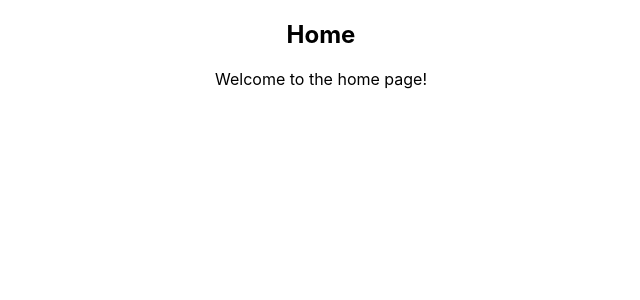
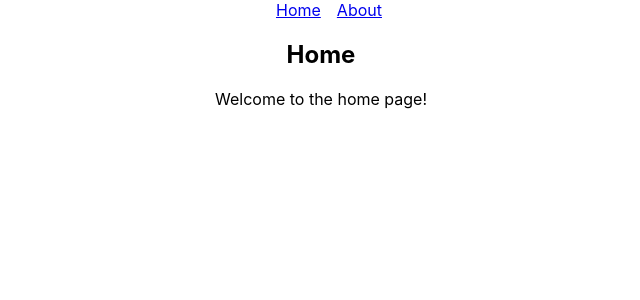
Before and after one commit to CodeCraftersGPT/ReactJSTutorial, a React (Create React App) app: page / in a window 1280 px wide. Shown: the top 300 px of the page, without its empty margins (319-959 px from the left). Built offline with nearby package versions, Linux system fonts and the light colour scheme.

Commit message:
24_react_router_navigate

```diff
--- a/src/App.js
+++ b/src/App.js
@@ -3,30 +3,20 @@
 import { Routes,Route } from 'react-router-dom';
 import Home from './components/Routing/Home';
 import About from './components/Routing/About';
-// import ThemeProvider, { ThemeProfile } from './components/useContextExample/UserProvider';
-// // import UserProvider, { UserProfile } from './components/useContextExample/UserProvider';
-
-
-
-
-
+import NavBar from './components/Routing/NavBar';
 
 
 function App() {
   return (
     <div className="App" >
+      <NavBar></NavBar>
       <Routes>
          <Route path="/" element={<Home />} />
          <Route path="/about" element={<About />} />
       </Routes>
-      {/* <ThemeProvider>
-      <div className="App">
-        <h1>use Context Example</h1>
-        <ThemeProfile />
-      </div>
-      </ThemeProvider> */}
 
     </div>
+
   );
 }
 
--- /dev/null
+++ b/src/components/Routing/NavBar.js
@@ -0,0 +1,11 @@
+import React from 'react'
+import {Link} from 'react-router-dom'
+
+export default function NavBar() {
+  return (
+    <nav>
+        <Link to="/" style={{padding:"1em"}}>Home</Link>
+        <Link to="/about">About</Link>
+    </nav>
+  )
+}
```
